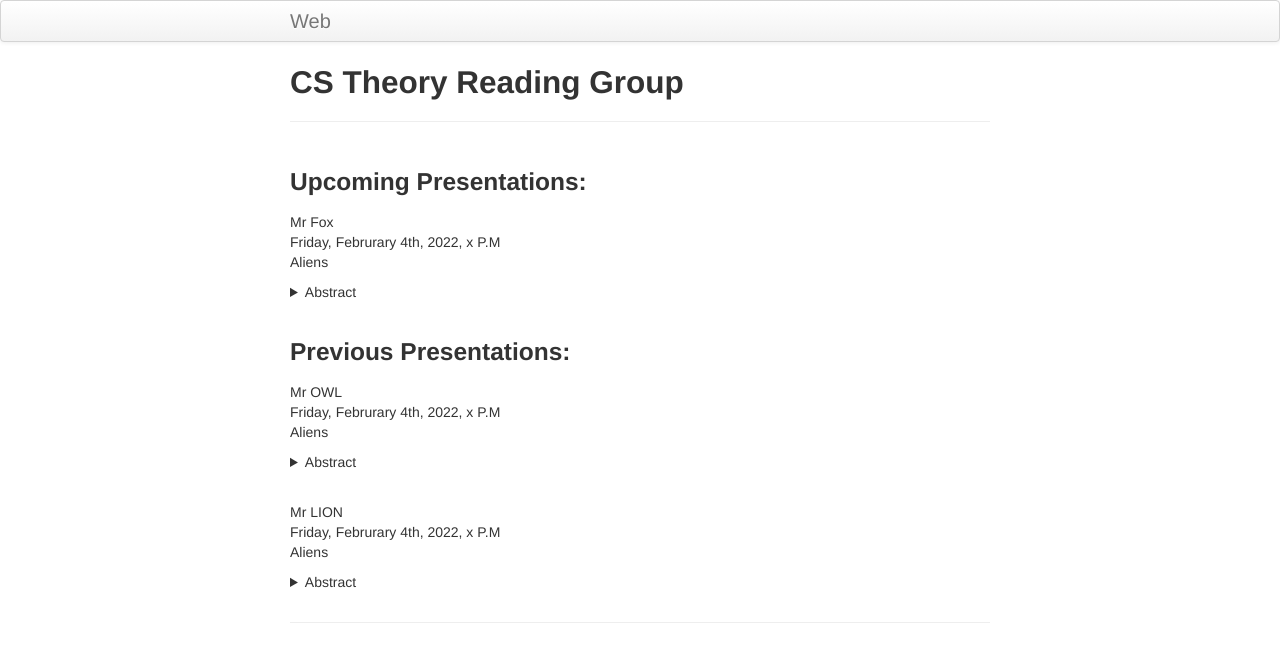
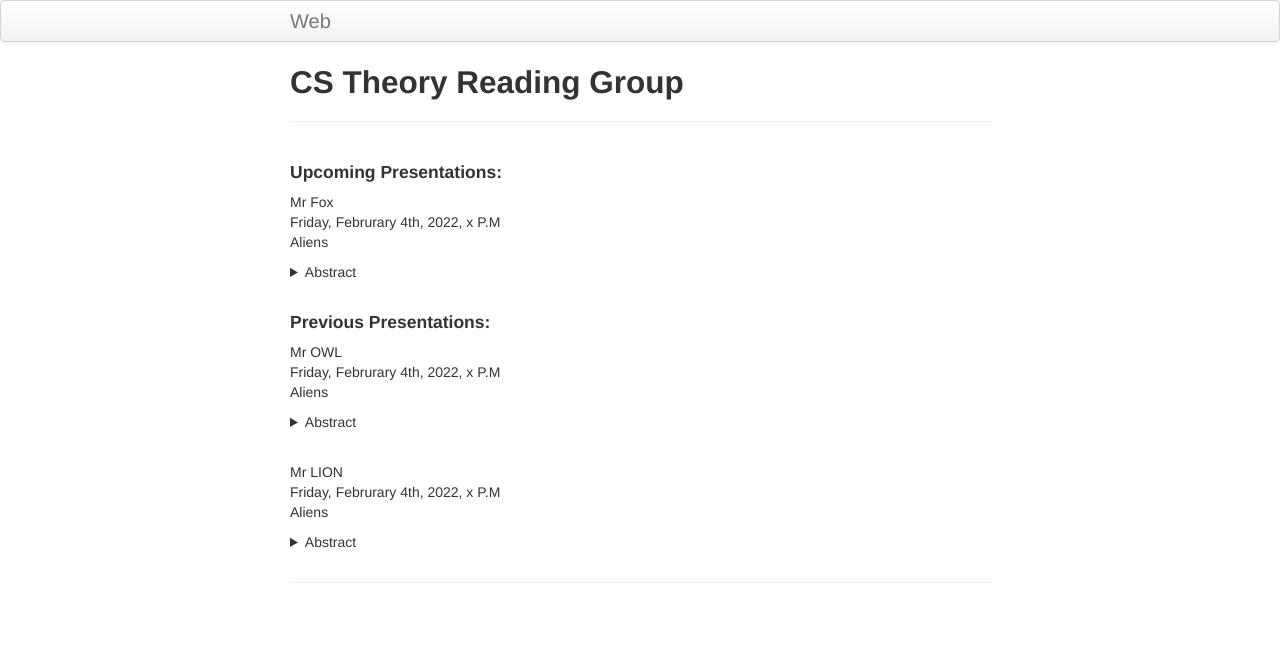
Before and after one commit to SRA2/cstweb, a Jekyll site: the page built from index.md, in a window 1280 px wide. Shown: the top 662 px of the page. Built offline with Jekyll 4.4.1, drawn with Linux system fonts in a browser that asks for light colours.

```diff
--- a/index.md
+++ b/index.md
@@ -4,7 +4,7 @@ title: CS Theory Reading Group
 tagline:
 description:
 ---
-### **Upcoming Presentations:**
+#### **Upcoming Presentations:**
 Mr Fox
 Friday, Februrary 4th, 2022, x P.M
 Aliens
@@ -14,7 +14,7 @@ Aliens
 </details>
 <p>&nbsp;</p>
 
-### **Previous Presentations:**
+#### **Previous Presentations:**
 
 Mr OWL
 Friday, Februrary 4th, 2022, x P.M
```
